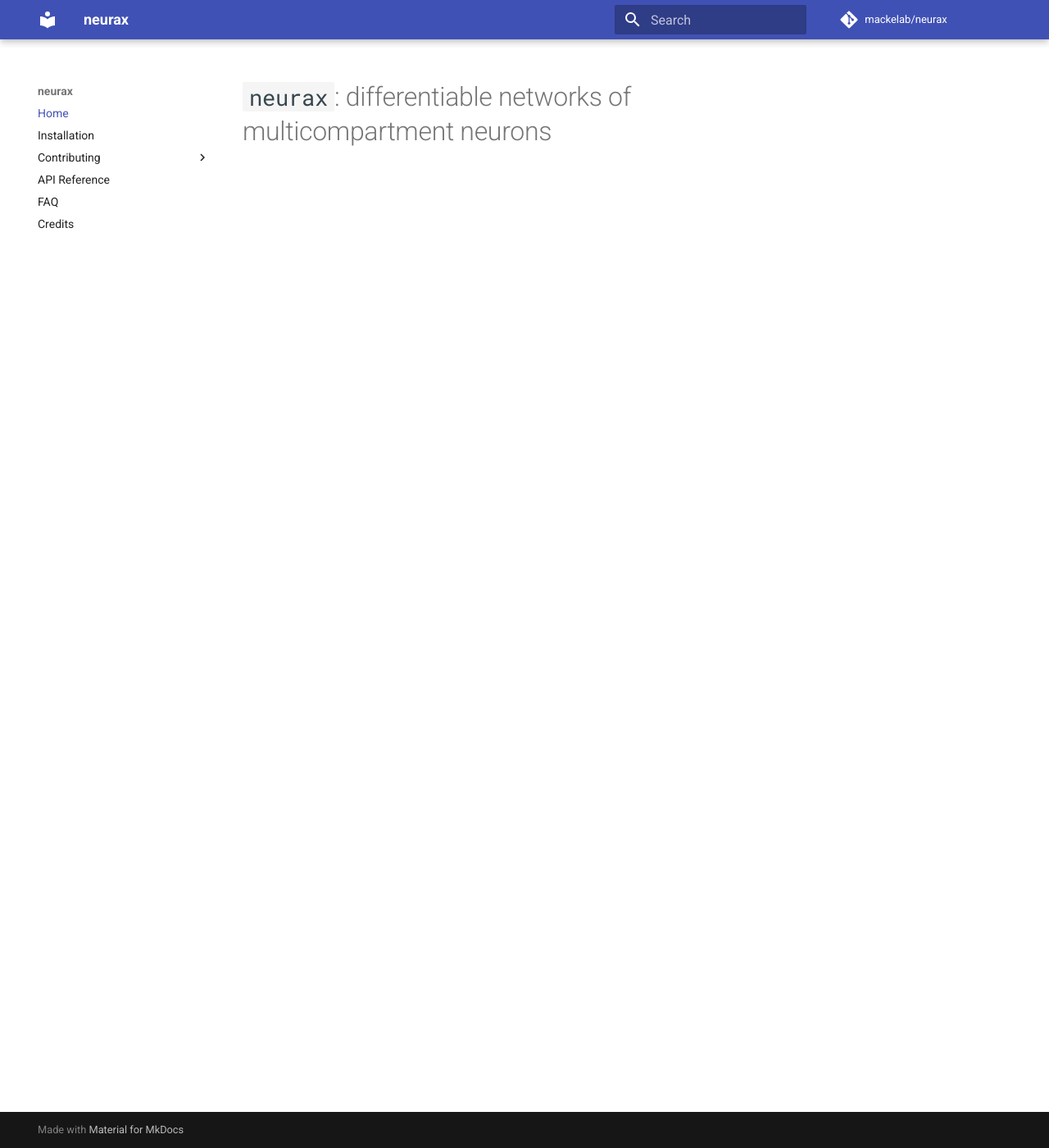
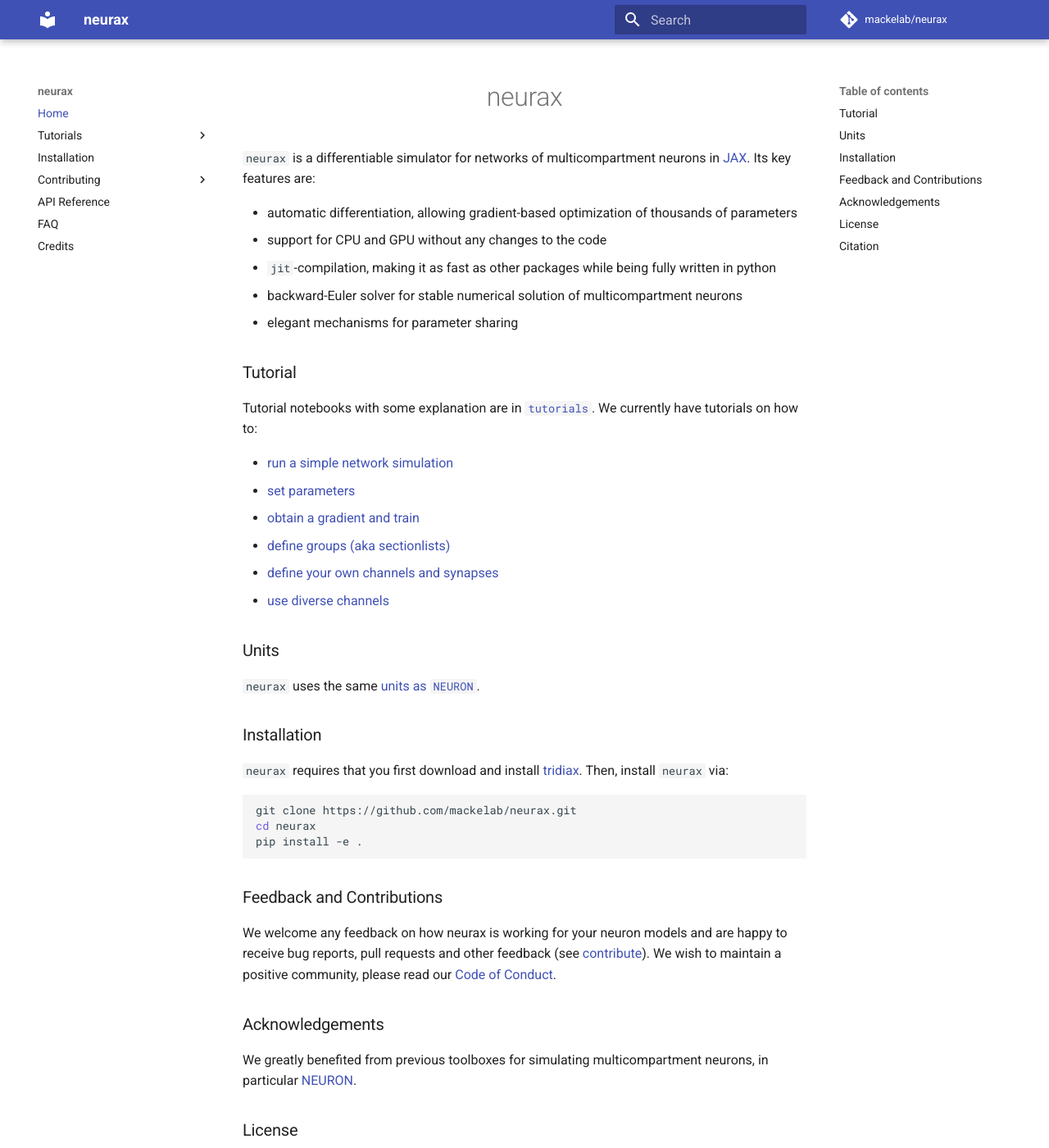
Before and after one commit to jaxleyverse/jaxley, an MkDocs documentation site: the page built from docs/docs/index.md, in a window 1280 px wide and 1400 px high. Shown: the whole window at 82% size. Built offline with MkDocs 1.6.1 and Material for MkDocs 9.7.7, drawn with Linux system fonts in a browser that asks for light colours; comment, search, counter and statistics services are not loaded; some of the changed text lies outside the part shown.

Commit message:
update docs

````diff
--- a/docs/docs/index.md
+++ b/docs/docs/index.md
@@ -1 +1,61 @@
-# `neurax`: differentiable networks of multicompartment neurons
+
+<h1 align="center">
+neurax
+</h1>
+
+`neurax` is a differentiable simulator for networks of multicompartment neurons in [JAX](https://github.com/google/jax). Its key features are:
+
+- automatic differentiation, allowing gradient-based optimization of thousands of parameters
+- support for CPU and GPU without any changes to the code
+- `jit`-compilation, making it as fast as other packages while being fully written in python
+- backward-Euler solver for stable numerical solution of multicompartment neurons
+- elegant mechanisms for parameter sharing
+
+
+### Tutorial
+
+Tutorial notebooks with some explanation are in [`tutorials`](https://github.com/mackelab/neurax/tree/main/tutorials). We currently have tutorials on how to:
+
+- [run a simple network simulation](https://github.com/mackelab/neurax/blob/main/tutorials/01_small_network.ipynb)
+- [set parameters](https://github.com/mackelab/neurax/blob/main/tutorials/02_setting_parameters.ipynb)
+- [obtain a gradient and train](https://github.com/mackelab/neurax/blob/main/tutorials/03_gradient.ipynb)
+- [define groups (aka sectionlists)](https://github.com/mackelab/neurax/blob/main/tutorials/04_groups.ipynb)
+- [define your own channels and synapses](https://github.com/mackelab/neurax/blob/main/tutorials/05_new_mechanisms.ipynb)
+- [use diverse channels](https://github.com/mackelab/neurax/blob/main/tutorials/06_diverse_channels.ipynb)
+
+
+### Units
+
+`neurax` uses the same [units as `NEURON`](https://www.neuron.yale.edu/neuron/static/docs/units/unitchart.html).
+
+
+### Installation
+`neurax` requires that you first download and install [tridiax](https://github.com/mackelab/tridiax). Then, install `neurax` via:
+```sh
+git clone https://github.com/mackelab/neurax.git
+cd neurax
+pip install -e .
+```
+
+
+### Feedback and Contributions
+
+We welcome any feedback on how neurax is working for your neuron models and are happy to receive bug reports, pull requests and other feedback (see [contribute](https://github.com/mackelab/neurax/blob/main/CONTRIBUTING.md)). We wish to maintain a positive community, please read our [Code of Conduct](https://github.com/mackelab/neurax/blob/main/CODE_OF_CONDUCT.md).
+
+
+### Acknowledgements
+
+We greatly benefited from previous toolboxes for simulating multicompartment neurons, in particular [NEURON](https://github.com/neuronsimulator/nrn).
+
+
+### License
+
+[MIT License](https://github.com/mackelab/neurax/blob/main/LICENSE)
+
+
+### Citation
+
+If you use `neurax`, consider citing the corresponding paper:
+```
+@article{}
+```
--- a/docs/mkdocs.yml
+++ b/docs/mkdocs.yml
@@ -3,6 +3,14 @@
 
 nav:
   - Home: index.md
+  - Tutorials:
+    - Getting started: tutorial/01_small_network.md
+    - Run a network simulation: tutorial/01_small_network.md
+    - Set parameters: tutorial/02_setting_parameters.md
+    - Obtain gradient and train: tutorial/03_gradient.md
+    - Define groups: tutorial/04_groups.md
+    - Define your own channels: tutorial/05_new_mechanisms.md
+    - Use diverse channels: tutorial/06_diverse_channels.md
   - Installation: install.md
   - Contributing:
     - Guide: contribute.md
@@ -49,3 +57,17 @@
   - pymdownx.tasklist:
       custom_checkbox: true
   - pymdownx.tilde
+
+
+plugins:
+  - search
+  - mkdocstrings:
+      default_handler: python
+      handlers:
+        python:
+          rendering:
+            show_source: true
+            heading_level: 3
+
+watch:
+  - ../neurax
--- a/setup.py
+++ b/setup.py
@@ -13,9 +13,11 @@
         "black",
         "isort",
         "jupyter",
-        "markdown-include",
         "mkdocs",
         "mkdocs-material",
+        "markdown-include",
+        "mkdocs-redirects",
+        "mkdocstrings[python]>=0.18",
         "neuron",
         "pytest",
         "pyright",
````
Also changed, not shown: docs/docs/reference.md (+110 -0 lines), 1 other file.
